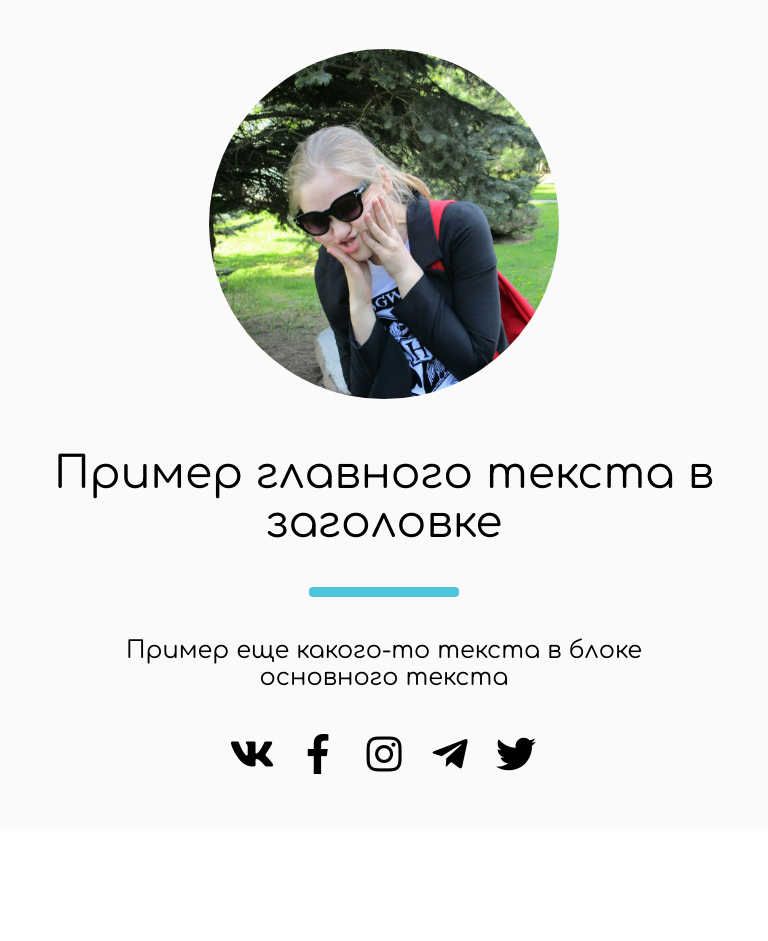
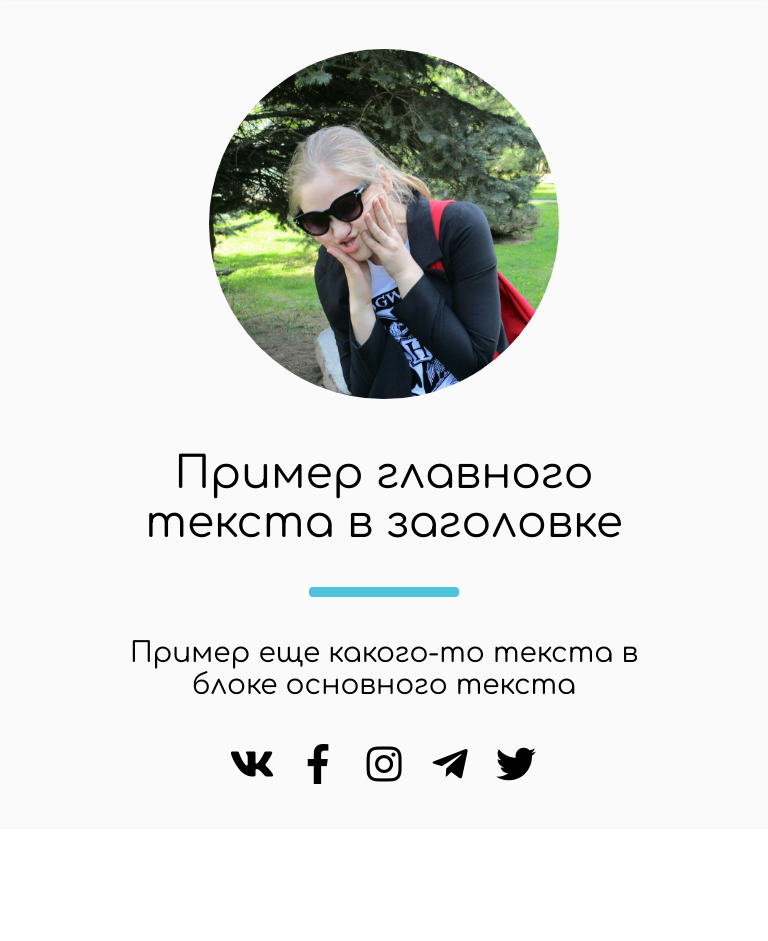
Before and after one commit to pro-nikas/pro-nikas.github.io, a PHP site: page / in a window 768 px wide. Shown: the part 101-1042 px from the top of the page. Run offline with PHP 8.4, Linux system fonts and the light colour scheme; some libraries are stand-ins or nearby versions.

Commit message:
upd 17.01.19

```diff
--- a/css/indexPageCss.css
+++ b/css/indexPageCss.css
@@ -254,6 +254,7 @@ body{
         margin: 0 0 40px 0;
         font-size: 44px;
         text-align: center;
+        max-width: 600px;
     }
     .main_hr{
         background: black;
@@ -272,7 +273,7 @@ body{
     .main_text{
         font-family: "Comfortaa";
         margin: 0 0 40px 0;
-        font-size: 24px;
+        font-size: 28px;
         text-align: center;
         max-width: 600px;
     }
```
